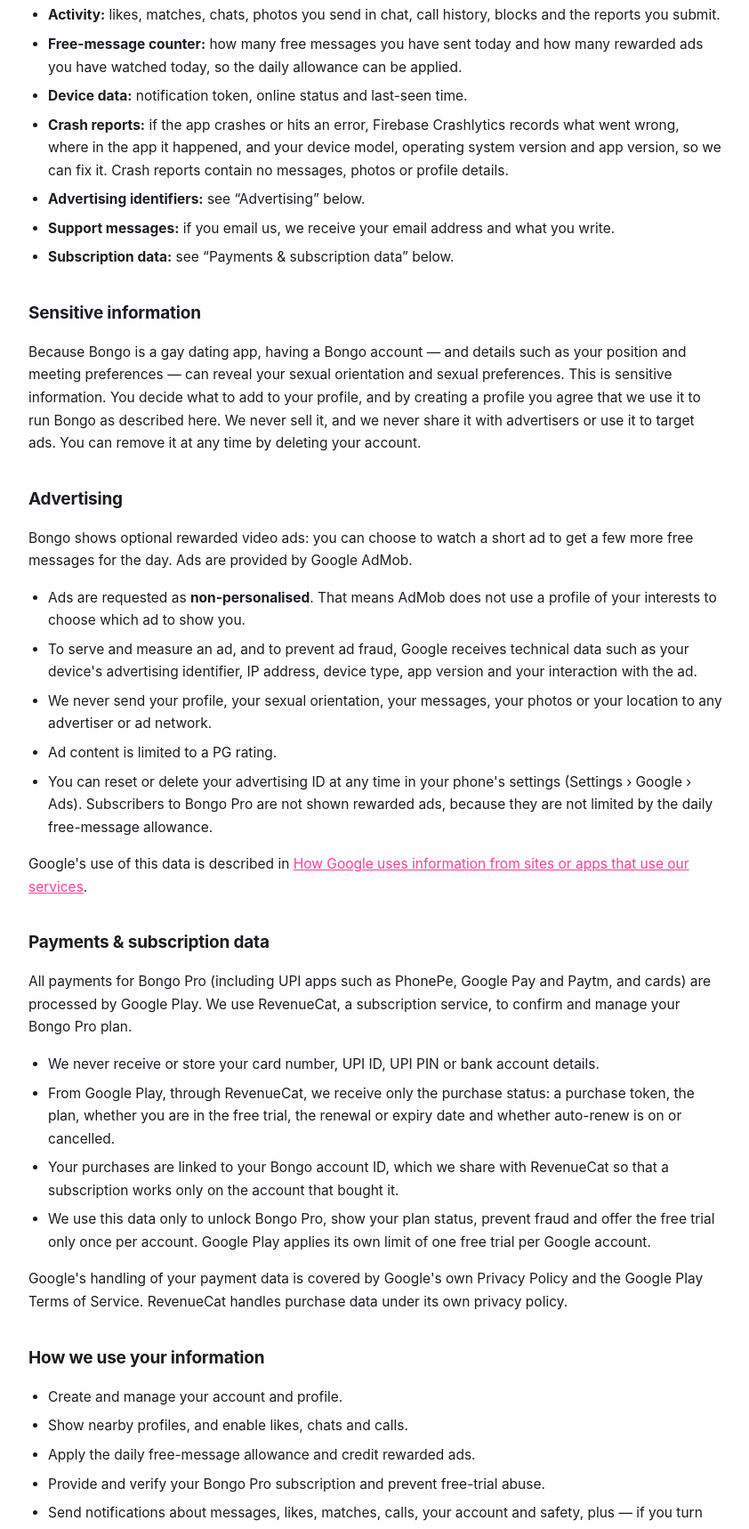
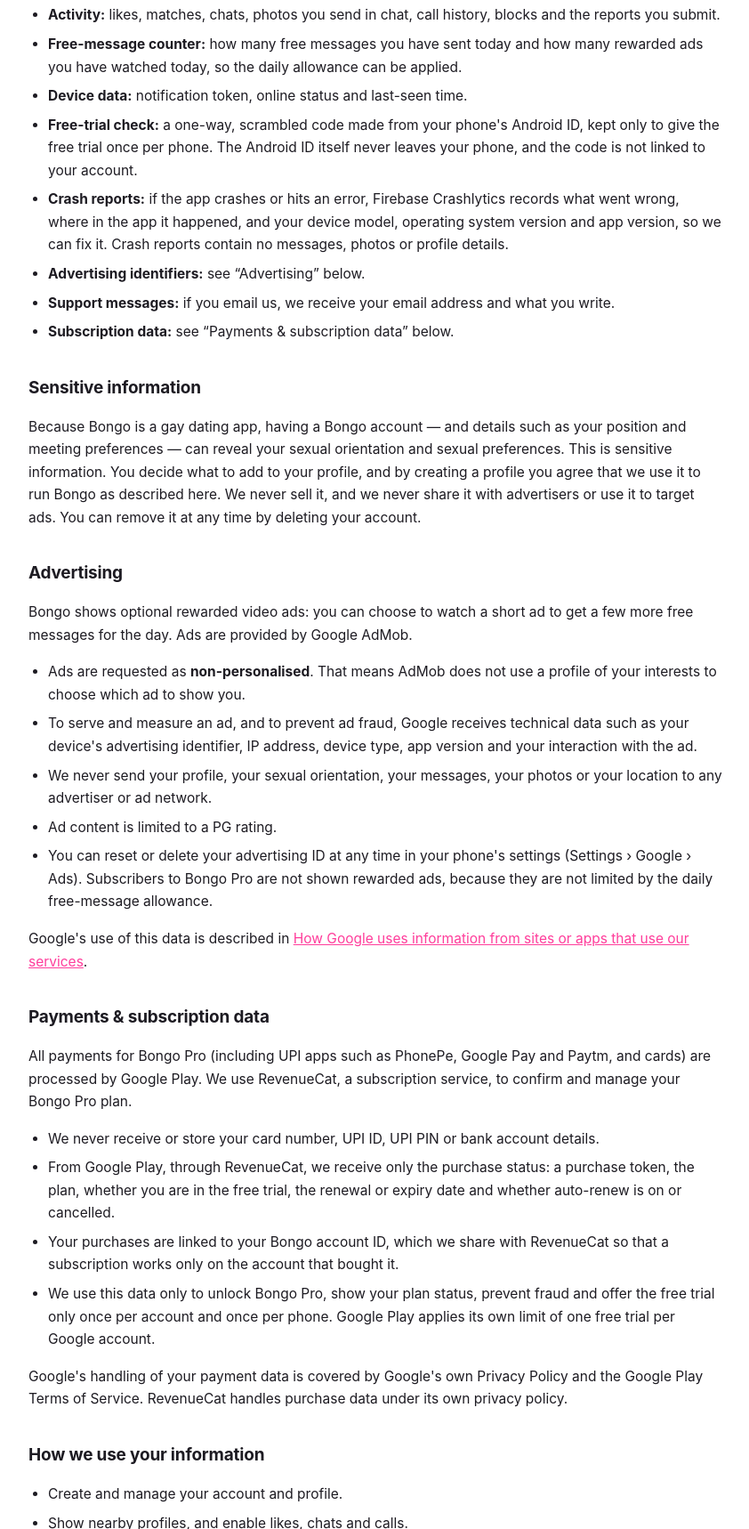
Before and after one commit to theajay17/theajay17.github.io, a plain HTML site: page privacy.html in a window 1280 px wide. Shown: the part 780-2498 px from the top of the page at 89% size, without its empty margins (218-1060 px from the left). Drawn offline with Linux system fonts and the light colour scheme.

Commit message:
Privacy & terms: the free trial is once per phone
The app now gives the free trial once per phone as well as once per
account. To do that it keeps a one-way, scrambled code made from the
phone's Android ID; the ID itself never leaves the phone and the code is
not linked to an account. Privacy lists it under what is collected and
why; Terms explains that other accounts on a phone that already had the
trial are offered the paid plan.

Co-Authored-By: Claude Opus 5.5 <noreply@anthropic.com>

```diff
--- a/privacy.html
+++ b/privacy.html
@@ -58,6 +58,9 @@
     can be applied.</li>
     <li><strong>Device data:</strong> notification token, online status and last-seen
     time.</li>
+    <li><strong>Free-trial check:</strong> a one-way, scrambled code made from your
+    phone's Android ID, kept only to give the free trial once per phone. The Android ID
+    itself never leaves your phone, and the code is not linked to your account.</li>
     <li><strong>Crash reports:</strong> if the app crashes or hits an error, Firebase
     Crashlytics records what went wrong, where in the app it happened, and your
     device model, operating system version and app version, so we can fix it. Crash
@@ -110,8 +113,8 @@
     <li>Your purchases are linked to your Bongo account ID, which we share with
     RevenueCat so that a subscription works only on the account that bought it.</li>
     <li>We use this data only to unlock Bongo Pro, show your plan status, prevent
-    fraud and offer the free trial only once per account. Google Play applies
-    its own limit of one free trial per Google account.</li>
+    fraud and offer the free trial only once per account and once per phone. Google
+    Play applies its own limit of one free trial per Google account.</li>
   </ul>
   <p>Google's handling of your payment data is covered by Google's own Privacy Policy
   and the Google Play Terms of Service. RevenueCat handles purchase data under its own
```
Also changed, not shown: terms.html (+4 -2 lines).
